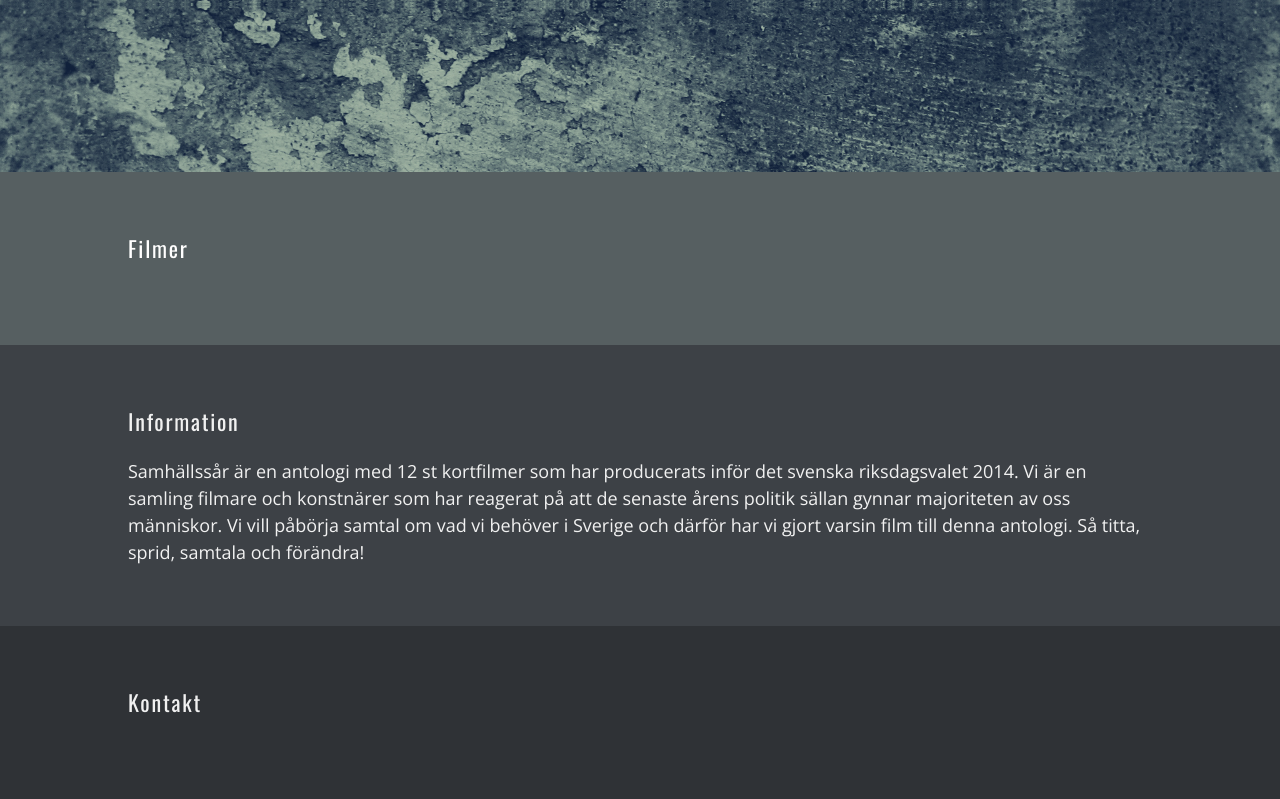
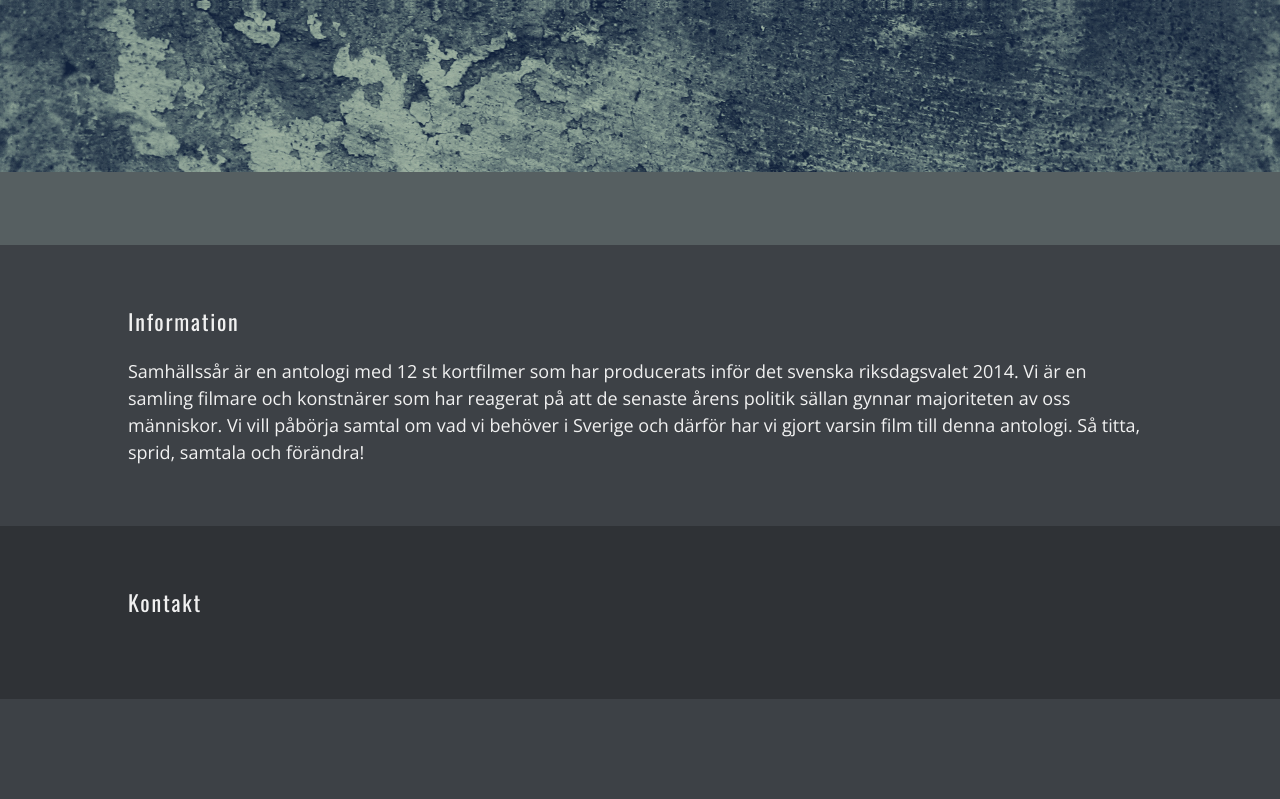
Before and after one commit to hanabi1/coop-tekhog, a PHP site: page / in a window 1280 px wide. Shown: the part 628-1427 px from the top of the page. After the commit the page ends 1327 px from the top, so only its background shows below. Run offline with PHP 8.4, Linux system fonts and the light colour scheme; a stand-in replaces the project's code that opens the database connection; style sheets or scripts are compiled from the project's sources; some libraries are stand-ins or nearby versions.

Commit message:
took away unintended margin

```diff
--- a/public/css/style.css
+++ b/public/css/style.css
@@ -141,6 +141,7 @@ nav a {
   padding-left: 10%;
   padding-right: 10%;
   font-size: 18px;
+  margin-top: -100px;
 }
 
 #bx-pager > a{
```
